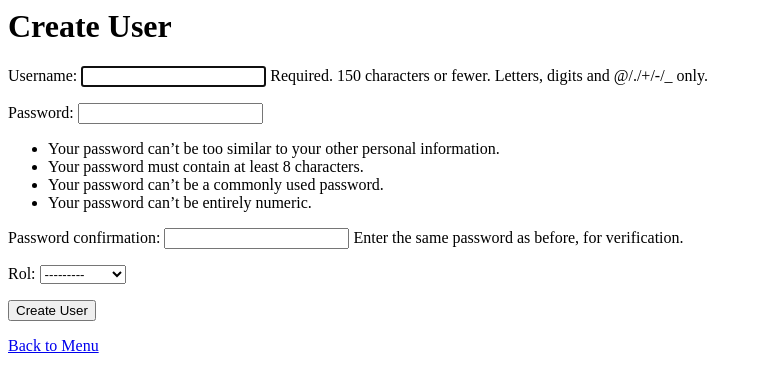
After one commit to AdalParsifal/hotelpr, a Django app: page /create_user/ in a window 1280 px wide. The commit adds this page. Shown: the top 392 px of the page, without its empty margins (0-759 px from the left). Run offline with Django 5.2, Linux system fonts and the light colour scheme; data comes from the database, SQL or seed files in the repository; both versions use the stored data as it was after the commit.

Commit message:
admin funciones

```diff
--- a/hotelpacific/forms.py
+++ b/hotelpacific/forms.py
@@ -6,3 +6,8 @@ class CustomUserCreationForm(UserCreationForm):
     class Meta:
         model = Usuario
         fields = ['username', 'first_name', 'last_name', 'email', 'password1', 'password2']
+
+class UserForm(UserCreationForm):
+    class Meta:
+        model = Usuario
+        fields = ['username', 'password1', 'password2', 'rol']
--- a/hotelpacific/templates/admin_menu.html
+++ b/hotelpacific/templates/admin_menu.html
@@ -7,9 +7,9 @@
 <body>
     <h1>Reserva Hotelera - Menú Administrativo</h1>
     <ul>
-        <li><a href="#">Crear Usuario</a></li>
+        <li><a href="{% url 'create_user' %}">Crear Usuario</a></li>
         <li><a href="#">Eliminar Usuario</a></li>
-        <li><a href="#">Editar Usuario</a></li>
+        <li><a href="{% url 'edit_user' %}">Editar Usuario</a></li>
         <li><a href="#">Ver Reservas</a></li>
         <li><a href="#">Cerrar Sesión</a></li>
     </ul>
--- /dev/null
+++ b/hotelpacific/templates/create_user.html
@@ -0,0 +1,8 @@
+<html lang="es"></html>
+<h1>Create User</h1>
+<form method="post">
+    {% csrf_token %}
+    {{ form.as_p }}
+    <button type="submit">Create User</button>
+</form>
+<a href="{% url 'admin_menu' %}">Back to Menu</a>
--- a/hotelpacific/views.py
+++ b/hotelpacific/views.py
@@ -1,6 +1,7 @@
 from django.shortcuts import render, redirect
 from django.contrib.auth import authenticate, login
 from .forms import CustomUserCreationForm
+from .forms import UserForm
 from .models import Usuario
 from django.contrib.auth.models import User
 from django.contrib import messages
@@ -53,6 +54,27 @@ def contacto(request):
     }
     return render(request, 'contacto.html', context)
 
+def create_user(request):
+    if request.method == 'POST':
+        form = UserForm(request.POST)
+        if form.is_valid():
+            form.save()
+            return redirect('admin_menu')
+    else:
+        form = UserForm()
+    return render(request, 'create_user.html', {'form': form})
+def edit_user(request):
+    users = User.objects.all(user)
+    user = User.objects.get()
+    if request.method == 'POST':
+        form = UserForm(request.POST, instance=user)
+        if form.is_valid():
+            form.save()
+            return redirect('admin_menu')
+    else:
+        form = UserForm(instance=user)
+    return render(request, 'edit_user.html', {'form': form, 'user': user, 'users': users})
+
 
 # Inicio de sesión para usuarios
 def login_user(request):
@@ -76,7 +98,7 @@ def login_admin(request):
         user = authenticate(request, username=username, password=password)
         if user is not None and user.is_staff:
             login(request, user)
-            return redirect('admin_dashboard')
+            return redirect('admin_menu')
         else:
             return render(request, 'login_admin.html', {'error': 'Acceso no autorizado o credenciales incorrectas'})
     return render(request, 'login_admin.html')
--- a/hotelpr/urls.py
+++ b/hotelpr/urls.py
@@ -43,4 +43,6 @@ urlpatterns = [
     path('contacto/', views.contacto, name='contacto'),
 
     path('admin_menu/', views.admin_menu, name='admin_menu'),
+    path('create_user/', views.create_user, name='create_user'),
+    path('edit_user/', views.edit_user, name='edit_user'),
 ]
```
Also changed, not shown: hotelpacific/templates/edit_user.html (added, +25 -0 lines), db.sqlite3.
